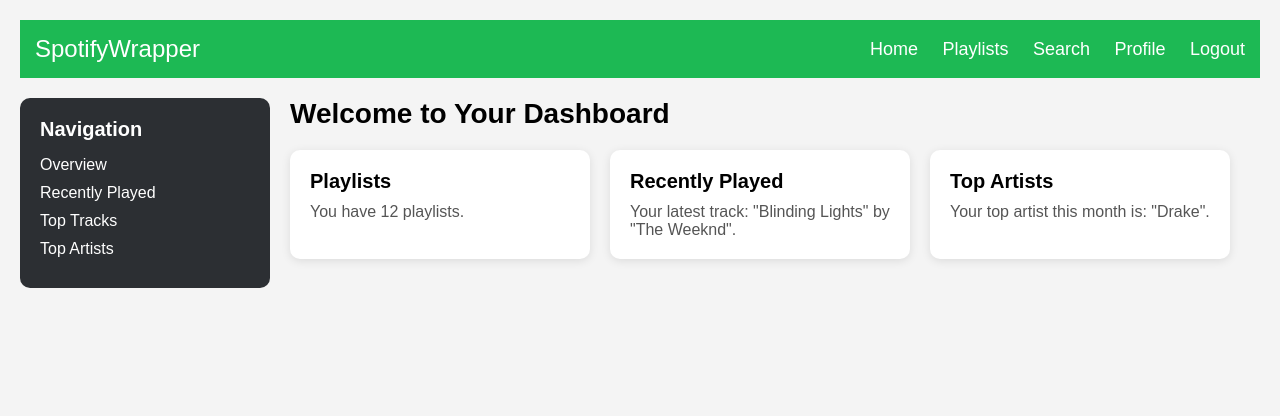
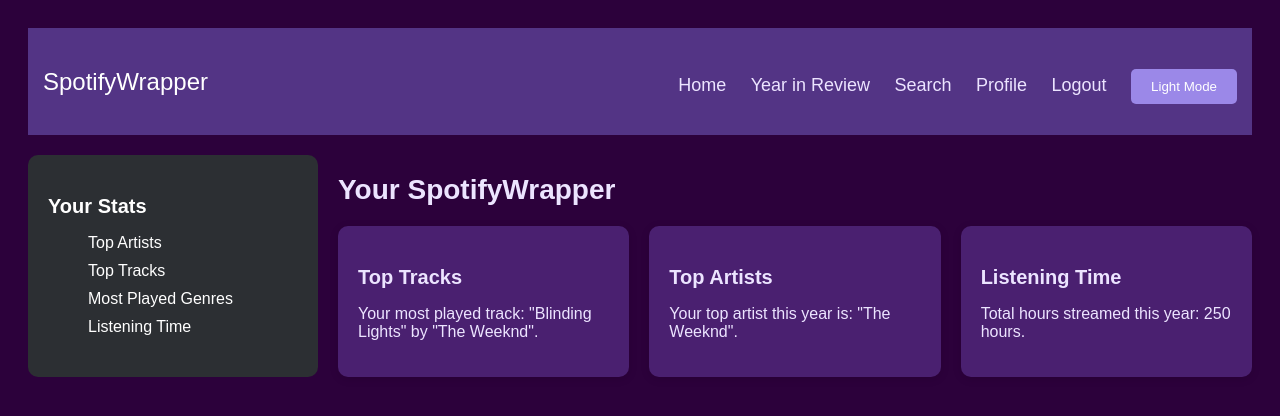
Before and after one commit to Apatel777/Spotify-Wrapper, a Django app: page /dashboard/ in a window 1280 px wide. Shown: the top 416 px of the page. Run offline with Django 5.2, Linux system fonts and the light colour scheme; a user stored in the database is signed in.

Commit message:
Light/Dark Mode Toggle

```diff
--- a/users/templates/home/signup.html
+++ b/users/templates/home/signup.html
@@ -145,6 +145,9 @@
         <form class="signup-form" action="{% url 'signup' %}" method="POST">
             {% csrf_token %}
             <h2>Create an Account</h2>
+            {% if error %}
+                <p style="color: red;">{{ error }}</p>
+            {% endif %}
             <input type="text" name="username" placeholder="Username" required>
             <input type="email" name="email" placeholder="Email" required>
             <input type="password" name="password" placeholder="Password" required>
--- a/users/templates/registered/dashboard.html
+++ b/users/templates/registered/dashboard.html
@@ -5,24 +5,37 @@
     <meta name="viewport" content="width=device-width, initial-scale=1.0">
     <title>SpotifyWrapper Dashboard</title>
     <style>
-        /* Custom CSS */
-
-        /* Reset some default styling */
-        * {
-            margin: 0;
-            padding: 0;
-            box-sizing: border-box;
+        /* Root variables for dark mode */
+        :root {
+            --bg-color: #2c013b; /* Deep purple for dark mode background */
+            --text-color: #ece4ff; /* Light lavender text for strong contrast */
+            --card-bg-color: #4a2070; /* Darker purple for card background */
+            --btn-bg-color: #9b88e8; /* Soft purple for buttons */
+            --btn-hover-color: #7350c3; /* Rich purple for hover */
+            --footer-bg-color: #533485; /* Dark purple for footer */
         }
 
+        /* Light mode variables */
+        .light-mode {
+            --bg-color: #ffffff; /* Bright white background for light mode */
+            --text-color: #29004b; /* Dark purple text for contrast */
+            --card-bg-color: #f7f7fc; /* Soft lavender for card background */
+            --btn-bg-color: #9a4dff; /* Bright purple for buttons */
+            --btn-hover-color: #7e38cc; /* Darker purple for button hover */
+            --footer-bg-color: #e6dbff; /* Soft light lavender for footer background */
+        }
+
+        /* Apply the variable-based colors */
         body {
             font-family: Arial, sans-serif;
-            background-color: #f4f4f4;
+            background-color: var(--bg-color);
+            color: var(--text-color);
             padding: 20px;
         }
 
-        /* Navigation Bar Styling */
+        /* Navbar styling */
         .navbar {
-            background-color: #1DB954;
+            background-color: var(--footer-bg-color);
             padding: 15px;
             display: flex;
             justify-content: space-between;
@@ -44,7 +57,7 @@
         }
 
         .navbar-links a {
-            color: white;
+            color: var(--text-color);
             text-decoration: none;
             font-size: 18px;
         }
@@ -82,6 +95,7 @@
             text-decoration: none;
         }
 
+        /* Main Content */
         .content {
             flex: 1;
             margin-left: 20px;
@@ -99,12 +113,13 @@
 
         /* Card styling */
         .card {
-            background-color: white;
+            background-color: var(--card-bg-color);
             padding: 20px;
             border-radius: 10px;
             box-shadow: 0px 2px 10px rgba(0, 0, 0, 0.1);
             width: 100%;
             max-width: 300px;
+            color: var(--text-color);
         }
 
         .card h3 {
@@ -114,7 +129,7 @@
 
         .card p {
             font-size: 16px;
-            color: #555;
+            color: var(--text-color);
         }
 
         /* Responsive Design */
@@ -131,6 +146,21 @@
                 margin-bottom: 20px;
             }
         }
+
+        /* Toggle Button */
+        .toggle-btn {
+            background-color: var(--btn-bg-color);
+            color: white;
+            border: none;
+            padding: 10px 20px;
+            cursor: pointer;
+            border-radius: 5px;
+            margin-top: 10px;
+        }
+
+        .toggle-btn:hover {
+            background-color: var(--btn-hover-color);
+        }
     </style>
 </head>
 <body>
@@ -140,59 +170,91 @@
         <div class="navbar-brand">SpotifyWrapper</div>
         <ul class="navbar-links">
             <li><a href="#">Home</a></li>
-            <li><a href="#">Playlists</a></li>
+            <li><a href="#">Year in Review</a></li>
             <li><a href="#">Search</a></li>
             <li><a href="{% url 'profile' %}">Profile</a></li>
             <li><a href="{% url 'logout' %}">Logout</a></li>
+            <li><button class="toggle-btn" onclick="toggleMode()">Light Mode</button></li>
         </ul>
     </nav>
 
     <!-- Main Dashboard Section -->
     <div class="dashboard">
         <div class="sidebar">
-            <h3>Navigation</h3>
+            <h3>Your Stats</h3>
             <ul>
-                <li><a href="#">Overview</a></li>
-                <li><a href="#">Recently Played</a></li>
+                <li><a href="#">Top Artists</a></li>
                 <li><a href="#">Top Tracks</a></li>
-                <li><a href="#">Top Artists</a></li>
+                <li><a href="#">Most Played Genres</a></li>
+                <li><a href="#">Listening Time</a></li>
             </ul>
         </div>
 
         <div class="content">
-            <h1>Welcome to Your Dashboard</h1>
+            <h1>Your SpotifyWrapper</h1>
             <div class="cards">
                 <div class="card">
-                    <h3>Playlists</h3>
-                    <p>You have 10 playlists.</p>
-                </div>
-                <div class="card">
-                    <h3>Recently Played</h3>
-                    <p>Your latest track: "Song Title" by "Artist".</p>
+                    <h3>Top Tracks</h3>
+                    <p>Your most played track: "Song Title" by "Artist".</p>
                 </div>
                 <div class="card">
                     <h3>Top Artists</h3>
-                    <p>Your top artist this month is: "Artist Name".</p>
+                    <p>Your top artist this year is: "Artist Name".</p>
+                </div>
+                <div class="card">
+                    <h3>Listening Time</h3>
+                    <p>Total hours streamed this year: 120 hours.</p>
                 </div>
             </div>
         </div>
     </div>
 
     <script>
-        // Custom JavaScript for interactive elements
-
         // Simulate data from an API or user action
         document.addEventListener('DOMContentLoaded', function() {
-            const playlists = 12;
-            const latestTrack = "Blinding Lights";
-            const latestArtist = "The Weeknd";
-            const topArtist = "Drake";
+            const topTrack = "Blinding Lights";
+            const topArtist = "The Weeknd";
+            const listeningTime = 250;
 
             // Update card content dynamically
-            document.querySelectorAll('.card')[0].querySelector('p').textContent = `You have ${playlists} playlists.`;
-            document.querySelectorAll('.card')[1].querySelector('p').textContent = `Your latest track: "${latestTrack}" by "${latestArtist}".`;
-            document.querySelectorAll('.card')[2].querySelector('p').textContent = `Your top artist this month is: "${topArtist}".`;
+            document.querySelectorAll('.card')[0].querySelector('p').textContent = `Your most played track: "${topTrack}" by "The Weeknd".`;
+            document.querySelectorAll('.card')[1].querySelector('p').textContent = `Your top artist this year is: "${topArtist}".`;
+            document.querySelectorAll('.card')[2].querySelector('p').textContent = `Total hours streamed this year: ${listeningTime} hours.`;
         });
+
+        // Function to toggle dark/light mode and save preference
+        function toggleMode() {
+            const body = document.body;
+            const btn = document.querySelector('.toggle-btn');
+
+            body.classList.toggle('light-mode');
+            if (body.classList.contains('light-mode')) {
+                btn.textContent = 'Dark Mode';
+                localStorage.setItem('theme', 'light-mode'); // Save light mode preference
+            } else {
+                btn.textContent = 'Light Mode';
+                localStorage.setItem('theme', 'dark-mode'); // Save dark mode preference
+            }
+        }
+
+        // Function to apply the saved theme from localStorage
+        function applySavedMode() {
+            const savedTheme = localStorage.getItem('theme');
+            const body = document.body;
+            const btn = document.querySelector('.toggle-btn');
+
+            // Apply the saved theme if it exists
+            if (savedTheme === 'light-mode') {
+                body.classList.add('light-mode');
+                btn.textContent = 'Dark Mode';
+            } else {
+                body.classList.remove('light-mode');
+                btn.textContent = 'Light Mode';
+            }
+        }
+
+        // Call applySavedMode on page load to apply the correct theme
+        window.onload = applySavedMode;
     </script>
 </body>
 </html>
--- a/users/templates/users/profile.html
+++ b/users/templates/users/profile.html
@@ -60,6 +60,7 @@
                 <select name="language" id="language">
                     <option value="en">English</option>
                     <option value="es">Spanish</option>
+                    <option value="es">French</option>
                     <!-- Add more languages as needed -->
                 </select>
                 <button type="submit" name="update_settings">Update Settings</button>
--- a/users/views.py
+++ b/users/views.py
@@ -18,7 +18,7 @@ def signup(request):
 
         # Check if the email is already in use
         if User.objects.filter(email=email).exists():
-            return JsonResponse({'error': 'Email already in use'}, status=400)
+            return render(request, 'home/signup.html', {'theme': theme, 'error': 'Email Already in Use'})
 
         # Hash the password before saving
         hashed_password = make_password(password)
@@ -74,9 +74,8 @@ def profile_view(request):
     return render(request, 'users/profile.html', {'form': [], 'theme': theme})
 
 def logout_view(request):
-    theme = request.session.get('theme', 'light')  # Default to light mode
     logout(request)
-    return redirect('home', {'theme': theme})  # Redirect to home after logout
+    return redirect('home')  # Redirect to home after logout
 
 def wraps_view(request):
     theme = request.session.get('theme', 'light')  # Default to light mode
```
Also changed, not shown: users/templates/home/login.html (+11 -12 lines), db.sqlite3.
